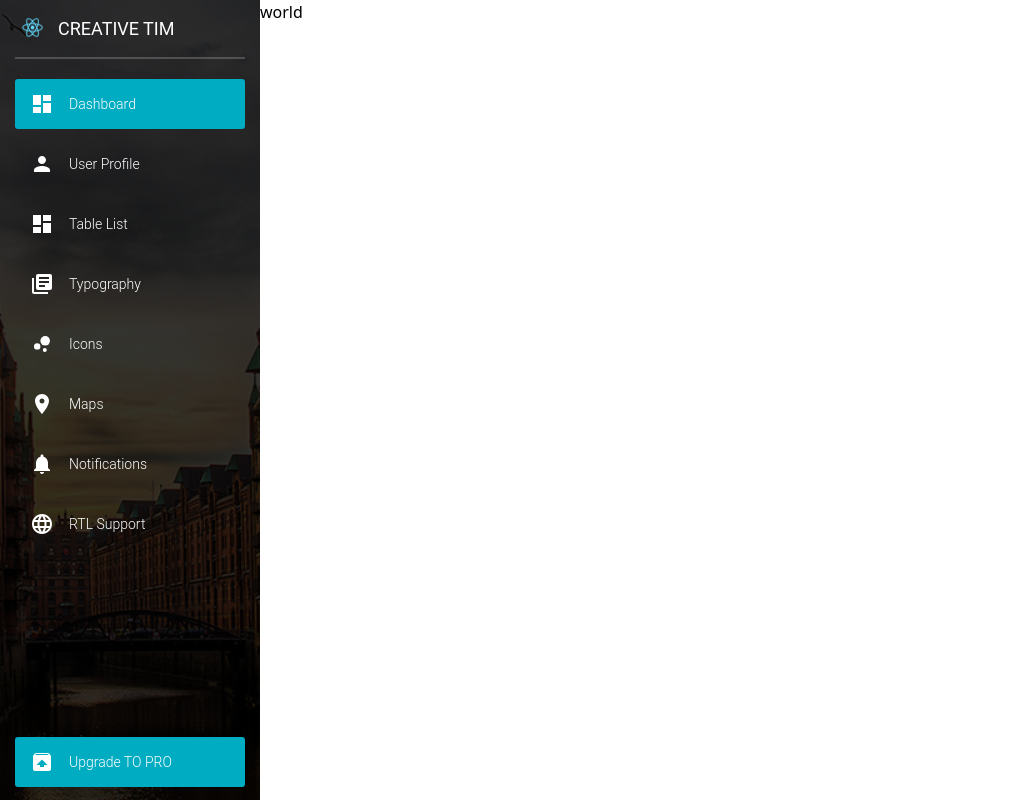
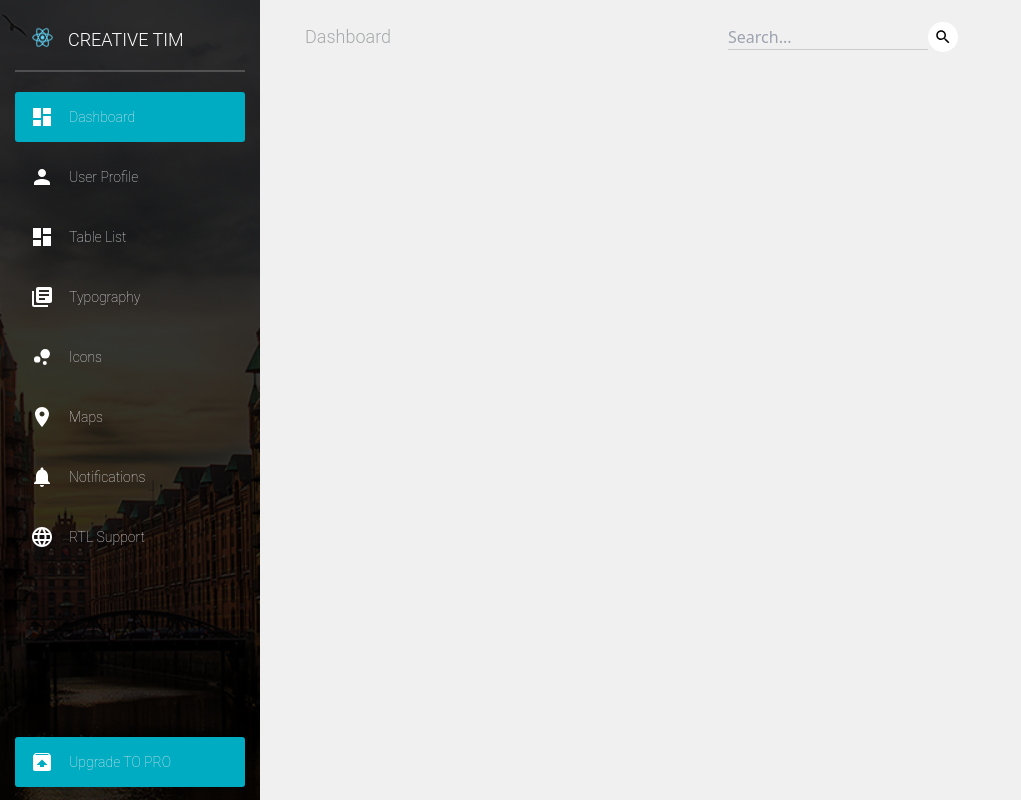
Before and after one commit to Indhu0525/SCSSproject, a website: page index.html in a window 1280 px wide. Shown: the whole page, without its empty margins (0-1021 px from the left). Drawn offline with nearby package versions, Linux system fonts and the light colour scheme.

Commit message:
content changes..

```diff
--- a/index.html
+++ b/index.html
@@ -132,7 +132,28 @@
 
    </div>
 </div>
-<div class="">world</div>
+<div class="main_content">
+   <div class="main-header">
+      <div class="lefthead">
+         <h4>Dashboard</h5>
+      </div>
+
+      <div class="righthead">
+         <div class="search-box">
+            <input type="text" placeholder="Search...">
+
+          </div>
+          <div class="svg--class">
+            <div class="svgbg">
+               <svg class="svgicon" focusable="false" viewBox="0 0 24 24" aria-hidden="true">
+               <path d="M15.5 14h-.79l-.28-.27C15.41 12.59 16 11.11 16 9.5 16 5.91 13.09 3 9.5 3S3 5.91 3 9.5 5.91 16 9.5 16c1.61 0 3.09-.59 4.23-1.57l.27.28v.79l5 4.99L20.49 19l-4.99-5zm-6 0C7.01 14 5 11.99 5 9.5S7.01 5 9.5 5 14 7.01 14 9.5 11.99 14 9.5 14z">
+            </path></svg>
+          </div>
+         </div>
+      </div>
+      <div></div>
+   </div>
+</div>
    </div>
 </body>
 </html>
--- a/styles/_colors.scss
+++ b/styles/_colors.scss
@@ -1,4 +1,6 @@
-$myPink: #EE82EE;
-$myBlue: #4169E1;
-$myGreen: #8FBC8F;
 $mywhite:white;
+$hrcolor:rgba(180, 180, 180, 0.3);//line color
+$buttonh4:#e5e7eb;//button content color//
+$buttonbg:#00acc1;//button background and hover color//
+$bodybg:rgba(0, 0, 0, 0.06);
+$searchbar:#9c27b0;
--- a/styles/_fonts.scss
+++ b/styles/_fonts.scss
@@ -1,2 +1,3 @@
 
 $font-fam: "Roboto", "Helvetica", "Arial", sans-serif;
+$font_size: 18px;
--- /dev/null
+++ b/styles/_mediaqueries.scss
@@ -0,0 +1,16 @@
+@media (max-width: 600px) {
+  /* Styles for mobile */
+  .sidebar {
+   display: none;
+  }
+}
+@media (min-width: 601px) and (max-width: 768px) {
+  /* Styles for tablets */
+  .sidebar {
+    display: none;
+   }
+}
+@media (min-width: 1025px) {
+  /* Styles for large screens */
+
+}
--- /dev/null
+++ b/styles/_mixins.scss
@@ -0,0 +1,12 @@
+@mixin h4set($size: 18px,$fw:300,$lineh:30px,$txtcolor:gray) {
+   font-size: $size;
+   font-weight:$fw;
+   line-height: $lineh;
+   color:$txtcolor;
+  }
+@mixin svgicon( $svgfill:white,$svgwidth:24px,$svgheight:18px){
+    color:$svgfill;
+    width:$svgwidth;
+    height:$svgheight;
+
+}
--- a/styles/style.scss
+++ b/styles/style.scss
@@ -1,22 +1,23 @@
 @import 'fonts';
 @import "colors";
-
+@import "mediaqueries";
+@import "mixins";
 body {
   margin: 0;
   padding: 0;
+  background-color: $bodybg;
 }
-
 .screen {
   display: flex;
 }
-
+//sidebar//
 .sidebar {
     height: 100vh;
     width: 260px;
   // width: calc(100% - 82%);
   position: relative;
-
-  &::before {
+  padding-top: 10px;
+  &::before {//sidebar image background//
     content: '';
     position: absolute;
     top: 0;
@@ -26,38 +27,35 @@ body {
     background: url("../images/sidebarbg.png") no-repeat center center/cover;
     filter: brightness(20%);
     z-index: 1;
-  }
-
+  }//sidebar header//
   .sidebar_header {
     display: flex;
     padding: 15px 15px;
     position: relative;
     z-index: 2;
-
-    img {
+    margin-left: 10px;
+    img {//header image//
       width: 35px;
     }
-
-    h4 {
+    h4 {//header h4//
       padding-left: 8px;
       font-family: $font-fam;
-      font-size: 18px;
-      color: $mywhite;
+      @include h4set($size:18px,$txtcolor:white);
     }
   }
-
+//horizontal line//
   .hr_line {
     margin-left: 15px;
     margin-right: 15px;
     position: relative;
     z-index: 2;
-    border: 1px solid rgba(180, 180, 180, 0.3);
+    border: 1px solid $hrcolor;
   }
-
+//sidebar content//
   .sidebar_content {
     margin-top: 20px;
 
-
+//content buttons//
     .button1, .button2, .button3, .button4, .button5, .button6, .button7, .button8 {
       .custom-button {
         display: flex;
@@ -65,39 +63,31 @@ body {
         margin: 10px 15px 0;
         cursor: pointer;
         border-radius: 3px;
-
-        color: $mywhite;
-        background-color: transparent;
         z-index: 2;
         position: relative;
-
         &:hover {
-          background-color: #00acc1;
-
+          background-color: $buttonbg;
         }
-
         .svg_class {
           fill: white;
           width: 24px;
         }
+        h4 {
+          @include h4set($size:14px,$fw:100,$lineh:30px,$txtcolor:$buttonh4);
+          padding-left: 15px;
+          font-family: $font-fam;
 
-        h4 {
-          padding-left: 15px;
-          color: $mywhite;
-          font-size: 14px;
-          font-family: $font-fam;
-          font-weight: 300;
-          line-height: 30px;
         }
       }
       &.button1 {
         .custom-button {
-          background-color: #00acc1;
+          background-color: $buttonbg;
         }
       }
 
     }
   }
+  //sidebar footer//
   .sidebar_footer{
     bottom: 13px;
     width: 100%;
@@ -105,5 +95,52 @@ body {
     @extend .sidebar_content, .button1, .custom-button, .svg_class;
     margin-top: 0;
     }
+  }
+//main content//
+.main_content{
+  width: calc(100% - 260px);
+  .main-header{
+    padding: 10px 0;
+    padding-left: 15px;
+    padding-right: 15px;
+    display: flex;
+    align-items: center;
+    justify-content: space-between;
+    .lefthead{
+      padding: 12px 30px;
+      @include h4set($size:18px,$fw:300,$lineh:30px,$txtcolor:#a6a8aa);
+      font-family: $font-fam;
+    }
+    .righthead{
+      display: flex;
+      align-items: center;
+      .search-box {
+        width: 200px;
+        border-bottom: 1px solid #ccc;
+      }
 
+      .search-box input {
+        width: 100%;
+        outline: none;
+        background: transparent;
+      }
+
+      .search-box input:focus {
+        border-bottom: 1px solid $searchbar;
+      }
+      .svg--class {
+        background-color: white;
+        border-radius: 30px;
+      width: 30px;
+      height: 30px;
+      display: flex;
+      align-items: center;
+      justify-content: center;
+        .svgbg{
+          @include svgicon($svgwidth:18px,$svgheight:18px);
+        }
+
+      }
+    }
   }
+}
```
Also changed, not shown: styles/style.css, 1 other file.
